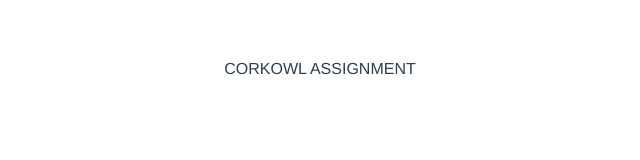
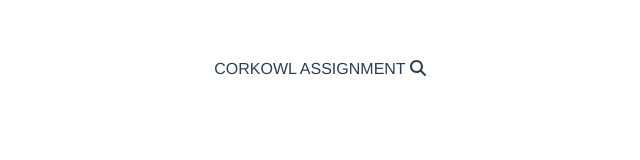
Before and after one commit to raaghavendrahm/corkowl-assignment, a Vue app: page / in a window 1280 px wide. Shown: the top 160 px of the page, without its empty margins (320-960 px from the left). Built offline with nearby package versions, Linux system fonts and the light colour scheme.

Commit message:
Install font awesome, import in main.js file, and test for icons.

```diff
--- a/package.json
+++ b/package.json
@@ -8,6 +8,11 @@
     "lint": "vue-cli-service lint"
   },
   "dependencies": {
+    "@fortawesome/fontawesome-svg-core": "^6.2.0",
+    "@fortawesome/free-brands-svg-icons": "^6.2.0",
+    "@fortawesome/free-regular-svg-icons": "^6.2.0",
+    "@fortawesome/free-solid-svg-icons": "^6.2.0",
+    "@fortawesome/vue-fontawesome": "^2.0.8",
     "core-js": "^3.8.3",
     "vue": "^2.6.14"
   },
--- a/src/App.vue
+++ b/src/App.vue
@@ -1,6 +1,7 @@
 <template>
   <div id="app">
     CORKOWL ASSIGNMENT
+    <font-awesome-icon :icon="['fas', 'search']" />
   </div>
 </template>
 
--- a/src/main.js
+++ b/src/main.js
@@ -1,5 +1,22 @@
 import Vue from 'vue'
 import App from './App.vue'
+
+import { library } from '@fortawesome/fontawesome-svg-core';
+
+/* import font awesome icon component */
+import { FontAwesomeIcon } from '@fortawesome/vue-fontawesome';
+
+/* import specific icons */
+import { fas } from '@fortawesome/free-solid-svg-icons';
+import { far } from '@fortawesome/free-regular-svg-icons';
+// import { faUserSecret } from '@fortawesome/free-solid-svg-icons';
+// import { faMagnifyingGlass } from '@fortawesome/free-solid-svg-icons';
+
+/* add icons to the library */
+library.add(fas, far);
+
+
+Vue.component('font-awesome-icon', FontAwesomeIcon)
 
 Vue.config.productionTip = false
 
```
Also changed, not shown: 1 other file (tests, documents, lock files or other folders).
